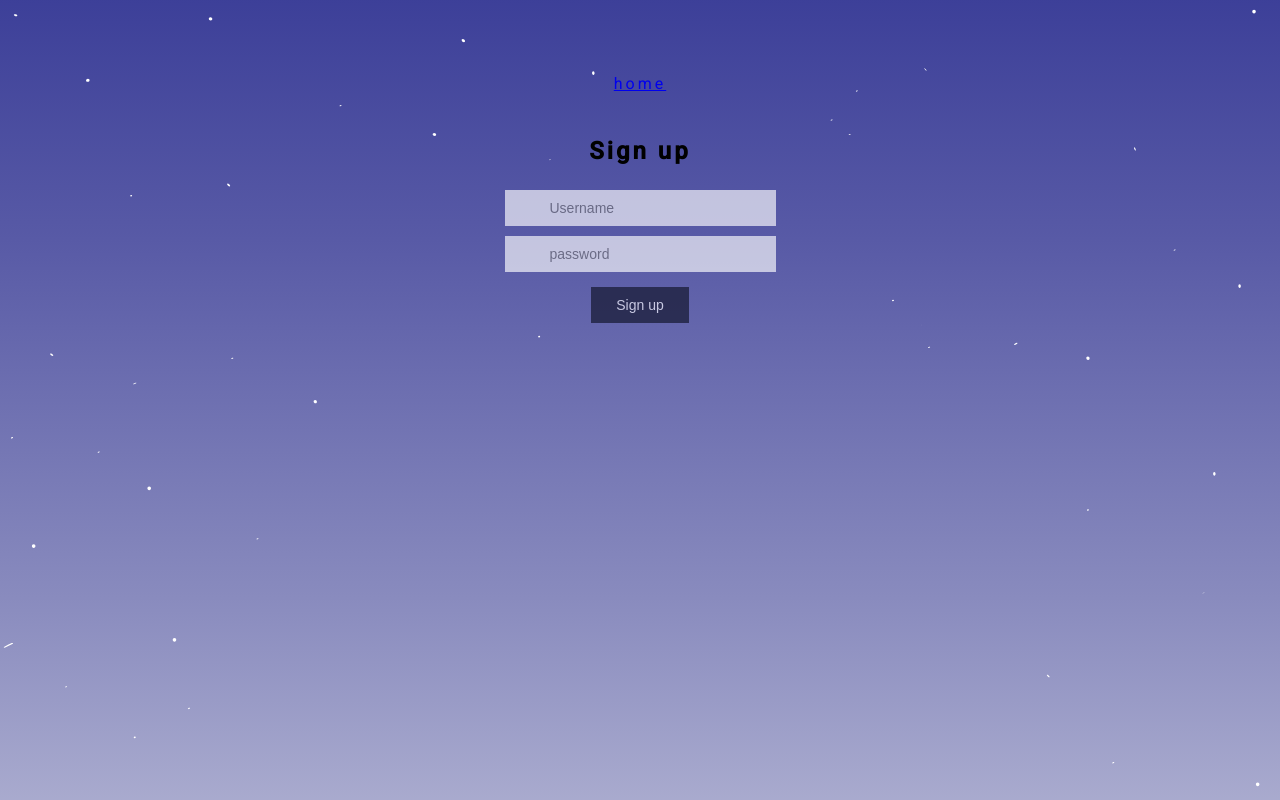
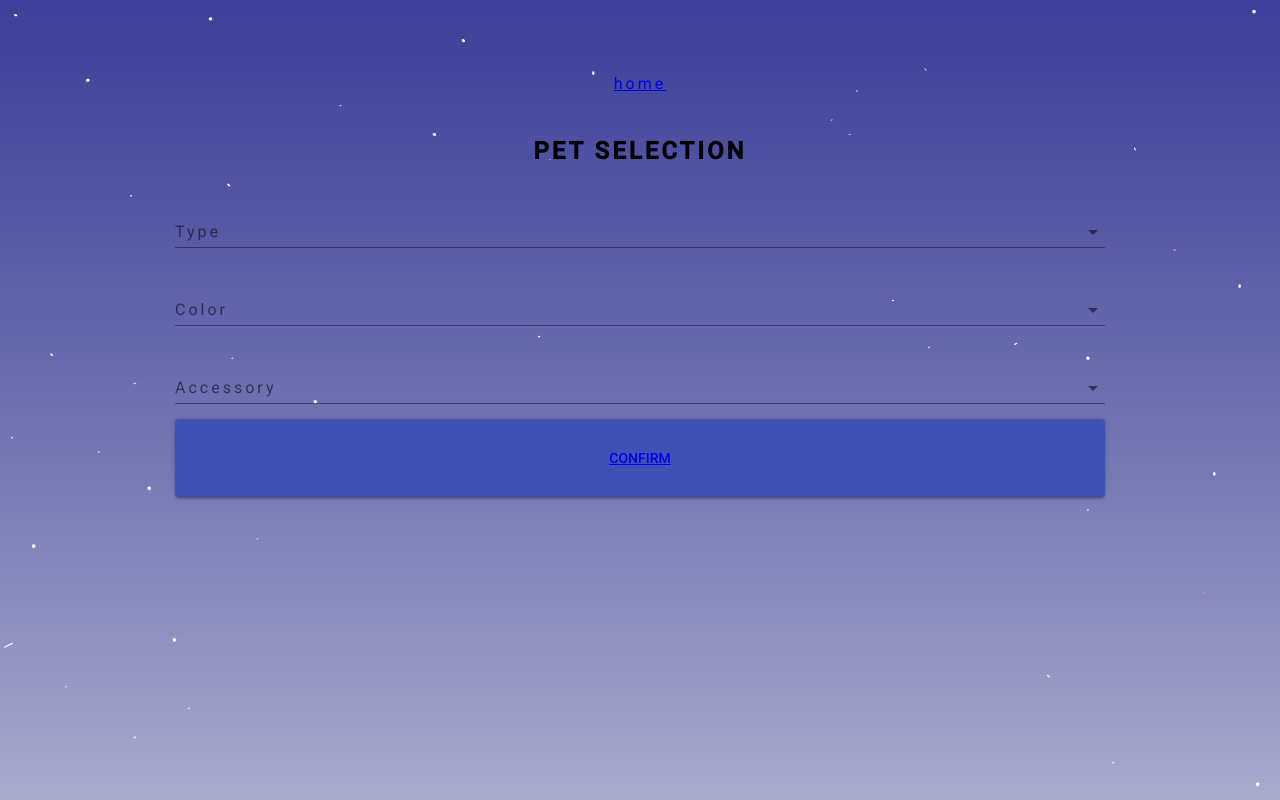
Before and after one commit to Bgorson/project3, a React (Create React App) app: page /petChoice in a window 1280 px wide. Built offline with nearby package versions, Linux system fonts and the light colour scheme.

Commit message:
created pet form

```diff
--- a/src/components/PetChoice.js
+++ b/src/components/PetChoice.js
@@ -1,33 +1,57 @@
 import React, { Component } from 'react';
 import axios from 'axios'
+import { Route, Link } from 'react-router-dom'
 
-import './login.css';
+// material-ui
+import PropTypes from 'prop-types';
+import { withStyles } from '@material-ui/core/styles';
+import InputLabel from '@material-ui/core/InputLabel';
+import FormControl from '@material-ui/core/FormControl';
+import Select from '@material-ui/core/Select';
+import MenuItem from '@material-ui/core/MenuItem';
+import Button from '@material-ui/core/Button';
+
+// css styles
+import './pet.css';
+
+const styles = theme => ({
+    root: {
+      display: 'flex',
+      flexWrap: 'wrap',
+    },
+    formControl: {
+      margin: theme.spacing.unit,
+      minWidth: 120,
+    },
+    selectEmpty: {
+      marginTop: theme.spacing.unit * 2,
+    },
+  });
 
 class PetChoice extends Component {
 
     constructor() {
 		super()
 		this.state = {
-			petName: 'fluffy',
-			petType: 'dog',
-			petColor: 'white',
-			petAccess: 'bandana'
+			petName: '',
+			petType: '',
+			petColor: '',
+			petAccess: ''
 
 		}
         this.handleSubmit = this.handleSubmit.bind(this)
 		this.handleChange = this.handleChange.bind(this)
     }
+
 	handleChange(event) {
 		this.setState({
 			[event.target.name]: event.target.value,
 		})
 	}
     handleSubmit(event) {
-		console.log('sign-up handleSubmit, username: ')
-		console.log(this.state.username)
 		event.preventDefault()
 
-		//request to server to add a new username/password
+		//request to server to add a pet to user
 		axios.post('/pets/', {
 			petname: this.state.petName,
 			petType: this.state.petType,
@@ -52,60 +76,71 @@ class PetChoice extends Component {
     }
 
     render() {
+        const { classes } = this.props;
         //if the redirect state is filled, go to it
-        if (this.state.redirectTo) {
-            return <Redirect to={{ pathname: this.state.redirectTo }} />
-        } else {
+        // if (this.state.redirectTo) {
+        //     return <Redirect to={{ pathname: this.state.redirectTo }} />
+        // } else {
 return (
-    <div className="SignupForm">
-        <h2>Sign up</h2>
-        <form className="form-horizontal">
-            <div className="form-group">
-                <div className="col-1 col-ml-auto">
-                    <label className="form-label" htmlFor="username"></label>
-                </div>
-                <div className="col-3 col-mr-auto">
-                    <input className="form-input"
-                        type="text"
-                        id="username"
-                        name="username"
-                        placeholder="Username"
-                        value={this.state.username}
+    <div className="petSelect">
+    <h2>PET SELECTION</h2>
+    <form className="petForm">
+        <FormControl className={classes.formControl}>
+                <InputLabel htmlFor="pet-type">Type</InputLabel>
+                <Select
+                    value={this.state.petType}
                     onChange={this.handleChange}
-                    />
-                </div>
-            </div>
-            <div className="form-group">
-                <div className="col-1 col-ml-auto">
-                    <label className="form-label" htmlFor="password"></label>
-                </div>
-                <div className="col-3 col-mr-auto">
-                    <input className="form-input"
-                        placeholder="password"
-                        type="password"
-                        name="password"
-                        value={this.state.password}
+                    inputProps={{
+                    name: 'petType',
+                    id: 'type-pet',
+                    }}
+                >
+                    <MenuItem value='dog'>dog</MenuItem>
+                    <MenuItem value='cat'>cat</MenuItem>
+                </Select>
+        </FormControl>
+        <FormControl className={classes.formControl}>
+        <InputLabel htmlFor="pet-color">Color</InputLabel>
+                <Select
+                    value={this.state.petColor}
                     onChange={this.handleChange}
-                    />
-                </div>
-            </div>
-            <div className="form-group ">
-                <div className="col-7"></div>
-                <button
-                    className="btn btn-primary col-1 col-mr-auto"
-                    onClick={this.handleSubmit}
-                    type="submit"
-                >Sign up</button>
-            </div>
+                    inputProps={{
+                    name: 'petColor',
+                    id: 'color-pet',
+                    }}
+                >
+                    <MenuItem value='white'>white</MenuItem>
+                    <MenuItem value='orange'>orange</MenuItem>
+                </Select>
+        </FormControl>
+        <FormControl className={classes.formControl}>
+        <InputLabel htmlFor="pet-access">Accessory</InputLabel>
+                <Select
+                    value={this.state.petAccess}
+                    onChange={this.handleChange}
+                    inputProps={{
+                    name: 'petAccess',
+                    id: 'access-pet',
+                    }}
+                >
+                    <MenuItem value='bandana'>bandanda</MenuItem>
+                    <MenuItem value='bell'>bell</MenuItem>
+                </Select>
+        </FormControl>
+        <Button variant="contained" color="primary" onClick={this.handleSubmit}>
+            <Link to="/main" className="btn btn-link">
+                Confirm
+            </Link>
+        </Button>
     </form>
 </div>
 
 )
     }
 }
-}
 
+PetChoice.propTypes = {
+    classes: PropTypes.object.isRequired,
+  };
 
-
-
-export default PetChoice;
+  export default withStyles(styles)(PetChoice);
--- a/src/components/login.css
+++ b/src/components/login.css
@@ -1,21 +1,3 @@
-.btn.btn-primary {
-    background: #0E1226;
-    color: #FFFFFF;
-    opacity: .65;
-    border: none;
-    margin: 10px;
-    padding: 10px 25px;
-    font-size: 14px;
-}
-
-.form-input{
-    margin: 5px;
-    border: none;
-    padding: 10px 45px;
-    opacity: .65;
-    font-size: 14px;
-}
-
 .wildlyfe-logo {
     width: 90px;
 }
--- a/src/components/minigame4/App.js
+++ b/src/components/minigame4/App.js
@@ -1,6 +1,7 @@
 import React from 'react';
 import MiniGame4 from "./components/MiniGame4"
 
+import './style.css'
 function App() {
   return <MiniGame4 />
 }
--- /dev/null
+++ b/src/components/pet.css
@@ -0,0 +1,9 @@
+.petForm {
+    display: grid;
+    grid-template-rows: repeat(4, 1fr);
+    margin: 0 150px;
+}
+
+.MuiFormControl-root-4.PetChoice-formControl-2 {
+    margin: 15px 0;
+}
```
Also changed, not shown: src/components/minigame4/components/style.css (deleted, +0 -46 lines), src/components/main.css (line endings or trailing spaces), 1 other file (tests, documents, lock files or other folders). Lines whose indentation alone changed are shown as unchanged.
